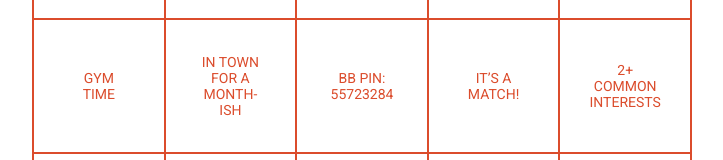
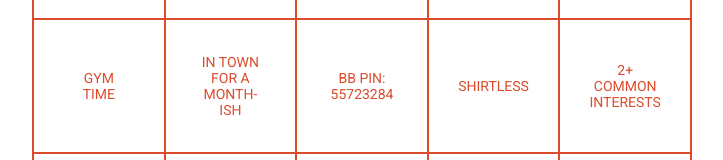
Before and after one commit to EvanFBC/Tinder-Bingo, a plain HTML site: page index.html in a window 1280 px wide. Shown: the part 244-404 px from the top of the page, without its empty margins (278-1001 px from the left). Drawn offline with Linux system fonts and the light colour scheme.

Commit message:
fix: match -> shirtless

```diff
--- a/index.html
+++ b/index.html
@@ -20,7 +20,7 @@
       <div class="square"><span>gym time</span></div>
       <div class="square"><span>in town for a month-ish</span></div>
       <div class="square"><span>BB PIN: 55723284</span></div>
-      <div class="square"><span>it’s a match!</span></div>
+      <div class="square"><span>shirtless</span></div>
       <div class="square"><span>2+ common interests</span></div>
 
       <div class="square"><span>height stats</span></div>
```
